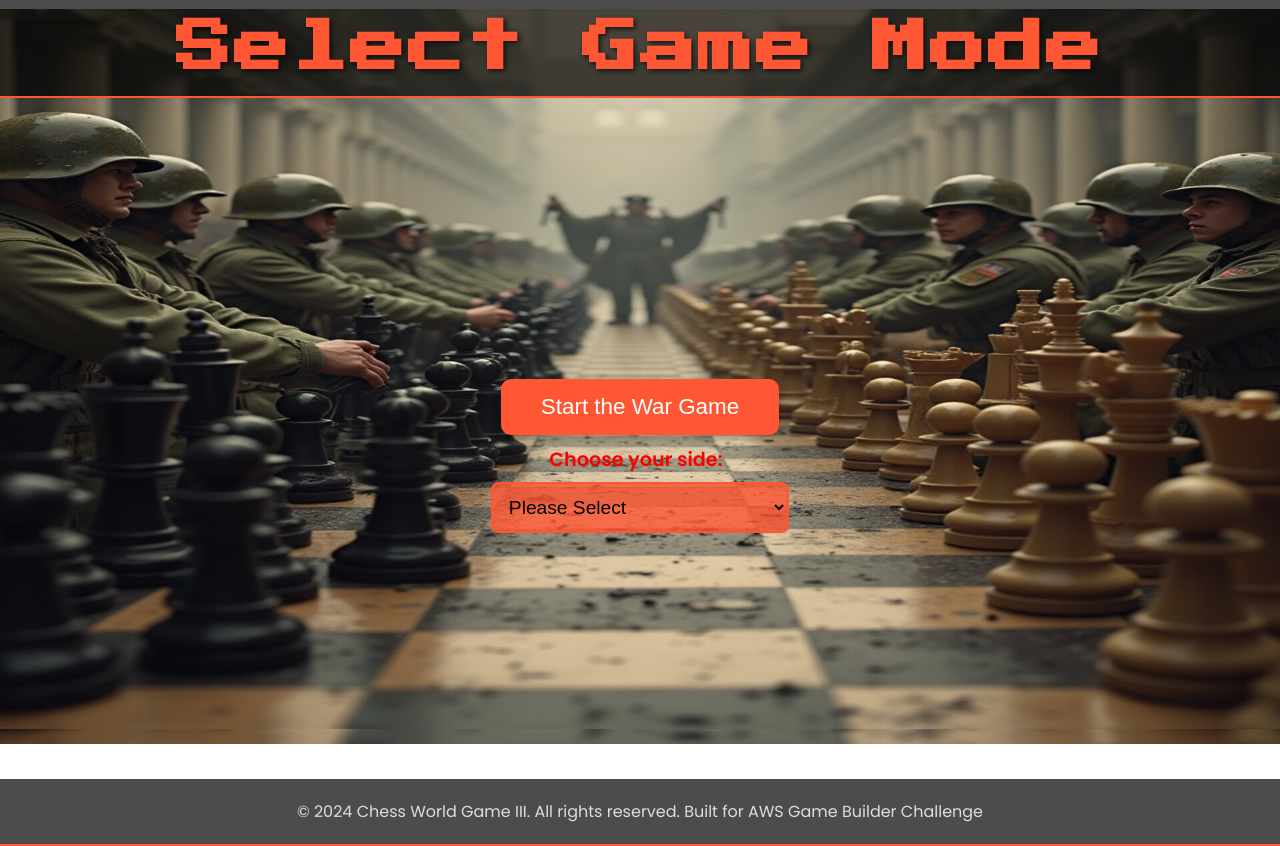
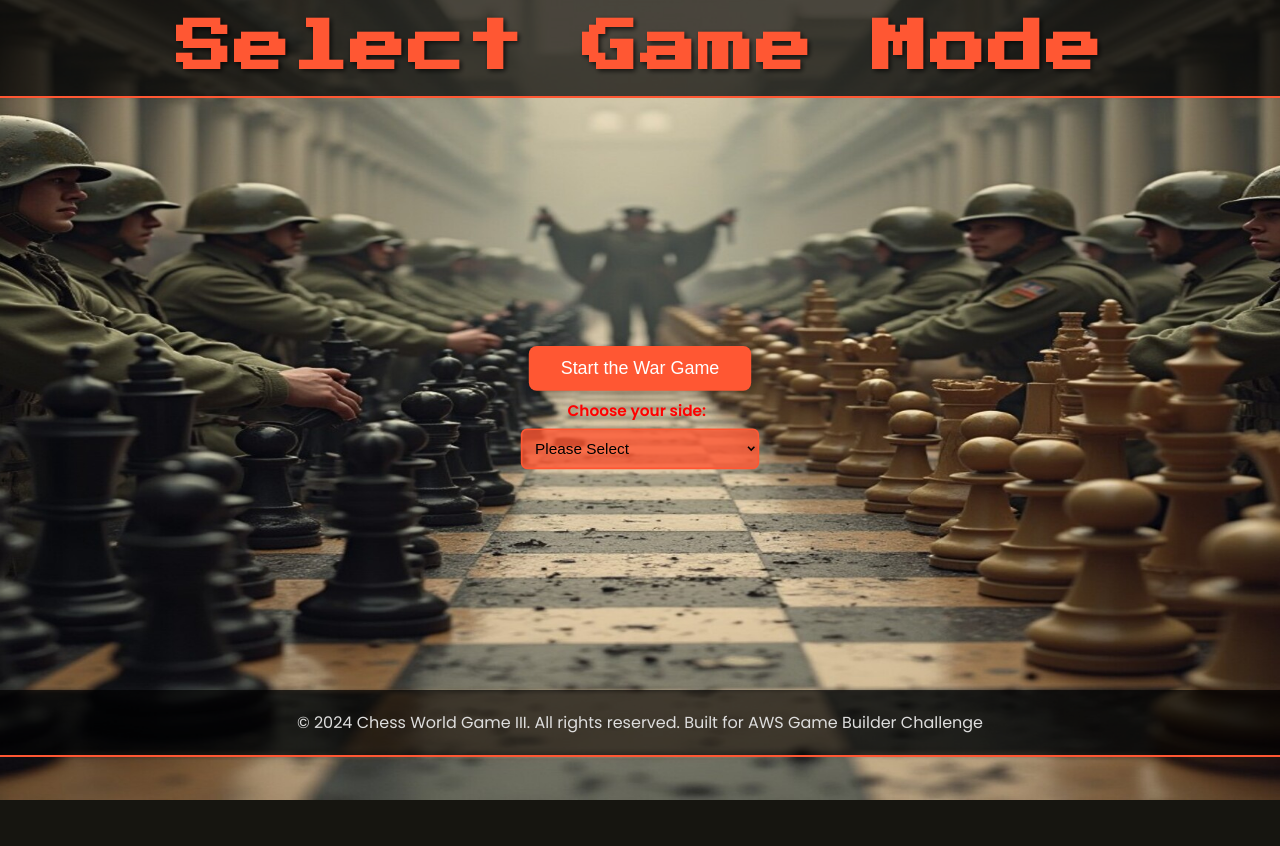
Before and after one commit to rogerkorantenng/chess-game, a Django app: page / in a window 1280 px wide. After the commit the page ends 800 px from the top, so only its background shows below. Run offline with Django 4.2, Linux system fonts and the light colour scheme.

Commit message:
Modify the page

```diff
--- a/game/static/css/selector.css
+++ b/game/static/css/selector.css
@@ -18,6 +18,8 @@ main {
     align-items: center;
     margin: 2rem auto;
     max-width: 800px;
+    transform: scale(0.80);
+
 }
 
 .game-mode {
--- a/game/templates/choosePage.html
+++ b/game/templates/choosePage.html
@@ -22,11 +22,13 @@
         body, html {
             margin: 0;
             padding: 0;
-            height: 96%;
+            height: 90%;
             font-family: 'Poppins', sans-serif;
             background: url("{% static 'images/background.jpg' %}") no-repeat center center fixed;
-            background-size: contain;
+            background-size: cover;
             color: white;
+            {#transform: scale(0.90);#}
+
         }
 
         header, footer {
```
Lines whose indentation alone changed are shown as unchanged.
